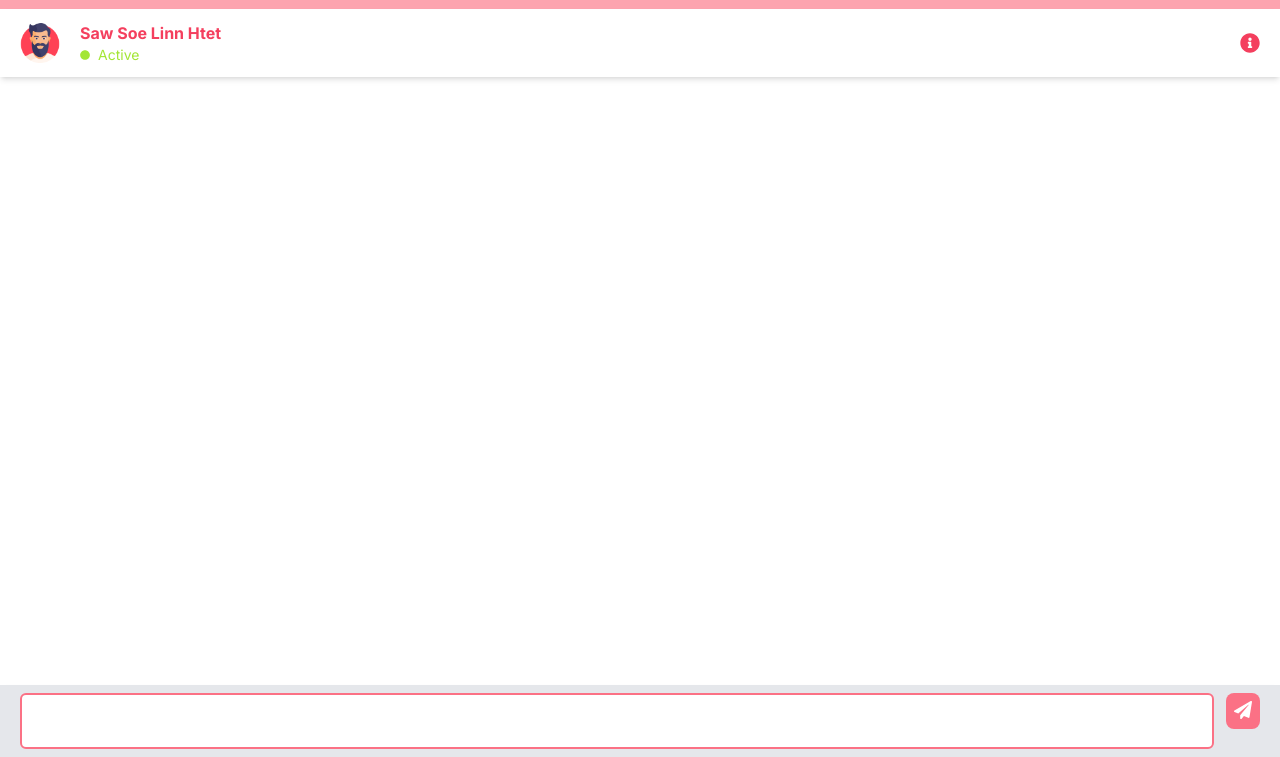
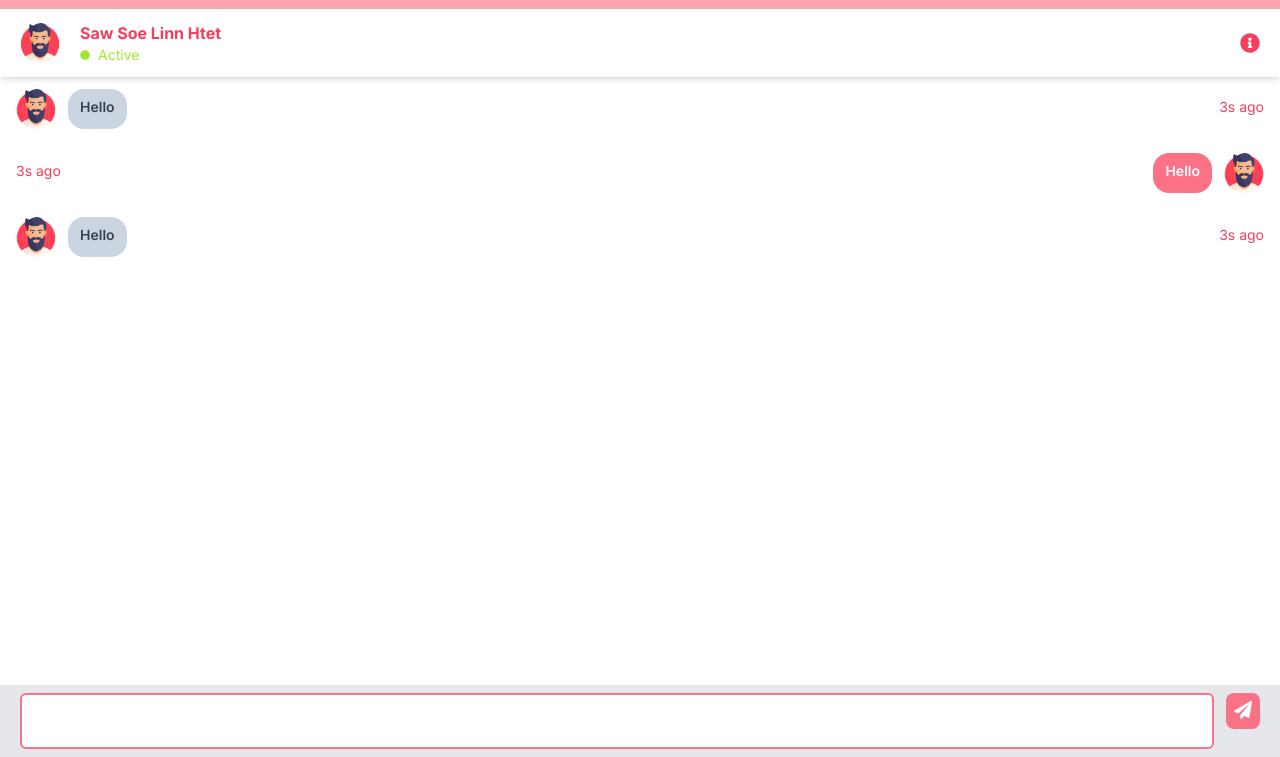
Before and after one commit to SawSoeLinnHtet/chat_io, a plain HTML site: page chat.html in a window 1280 px wide. Shown: the part 43-800 px from the top of the page. Drawn offline with nearby package versions, Linux system fonts and the light colour scheme.

Commit message:
chat list

```diff
--- a/chat.html
+++ b/chat.html
@@ -43,10 +43,55 @@
             </p>
         </div>
 
-        <div @click="open = false" class="main-chat-area relative">
-            <div class="bg-blue-600">
+        <div @click="open = false" class="main-chat-area h-screen relative">
+            <div class="px-2">
+                <div class="w-full px-2 py-3 flex justify-between">
+                    <div class="flex gap-3">
+                        <div>
+                            <img src="./assets/img/man.png" class="w-10" alt="">
+                        </div>
+                        <div class="w-max bg-slate-300 px-3 py-2 rounded-2xl">
+                            <p class="text-sm text-gray-700 font-semibold">
+                                Hello
+                            </p>
+                        </div>
+                    </div>
+                    <div>
+                        <p class="text-sm mt-2 text-rose-500">3s ago</p>
+                    </div>
+                </div>
+                <div class="w-full px-2 py-3 flex justify-between flex-row-reverse">
+                    <div class="flex flex-row-reverse gap-3">
+                        <div>
+                            <img src="./assets/img/man.png" class="w-10" alt="">
+                        </div>
+                        <div class="w-max bg-rose-400 px-3 py-2 rounded-2xl">
+                            <p class="text-sm text-white font-semibold">
+                                Hello
+                            </p>
+                        </div>
+                    </div>
+                    <div>
+                        <p class="text-sm mt-2 text-rose-500">3s ago</p>
+                    </div>
+                </div>
+                <div class="w-full px-2 py-3 flex justify-between">
+                    <div class="flex gap-3">
+                        <div>
+                            <img src="./assets/img/man.png" class="w-10" alt="">
+                        </div>
+                        <div class="w-max bg-slate-300 px-3 py-2 rounded-2xl">
+                            <p class="text-sm text-gray-700 font-semibold">
+                                Hello
+                            </p>
+                        </div>
+                    </div>
+                    <div>
+                        <p class="text-sm mt-2 text-rose-500">3s ago</p>
+                    </div>
+                </div>
+            </div>
 
-            </div>
             <div class="chatarea shadow-md fixed z-30 bg-gray-200 py-2 bottom-0 left-0 right-0 px-5 flex items-start gap-3">
                 <textarea name="" id="" class="w-full h-14 border-2 border-rose-400 rounded-md p-2 outline-none"></textarea>
                 <button class="px-2 py-1 text-lg bg-rose-400 rounded-lg text-white">
```
